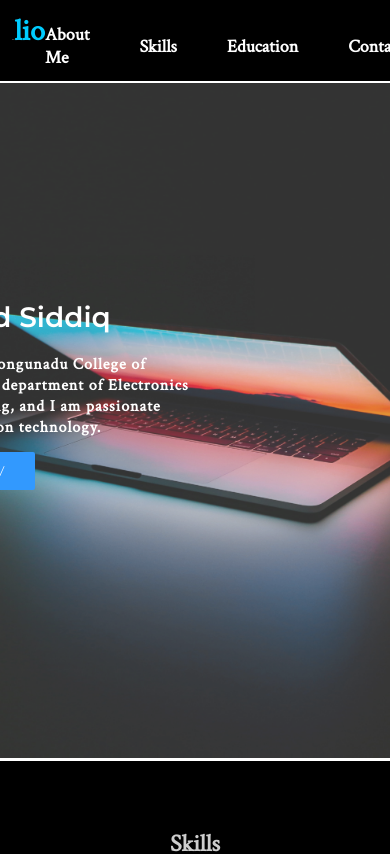
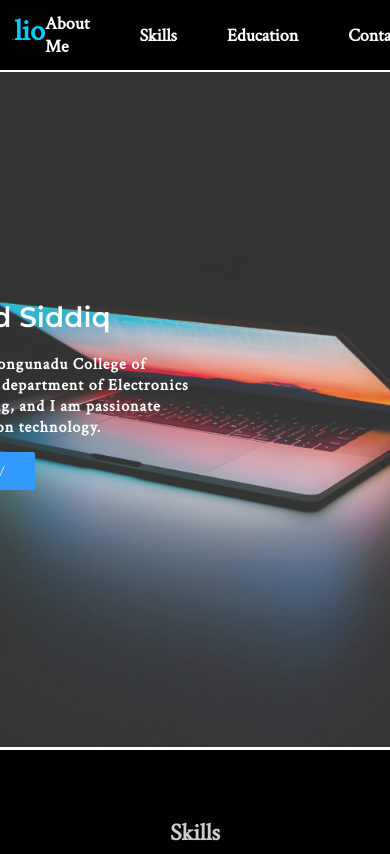
Before and after one commit to SID-DIQ/MY-PORTFOLIO, a React (Create React App) app: page / in a window 390 px wide. Shown: the top 854 px of the page. Built offline with nearby package versions, Linux system fonts and the light colour scheme.

Commit message:
finxdfgh

```diff
--- a/src/Components/Header.css
+++ b/src/Components/Header.css
@@ -40,7 +40,7 @@
   @media (max-width: 768px) {
     .header {
       flex-direction: row;
-      align-items:baseline;
+      align-items:flex-start;
     }
 
     .header__left > h1 {
```
